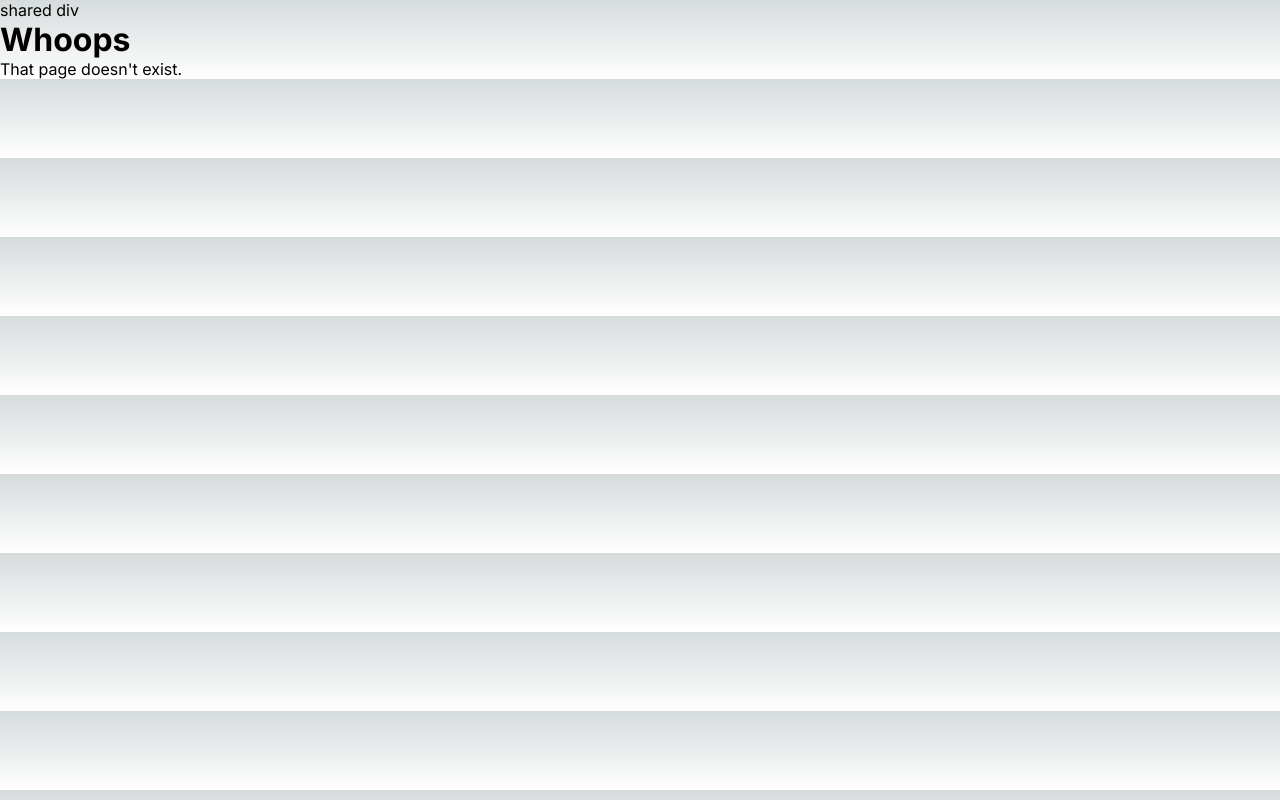
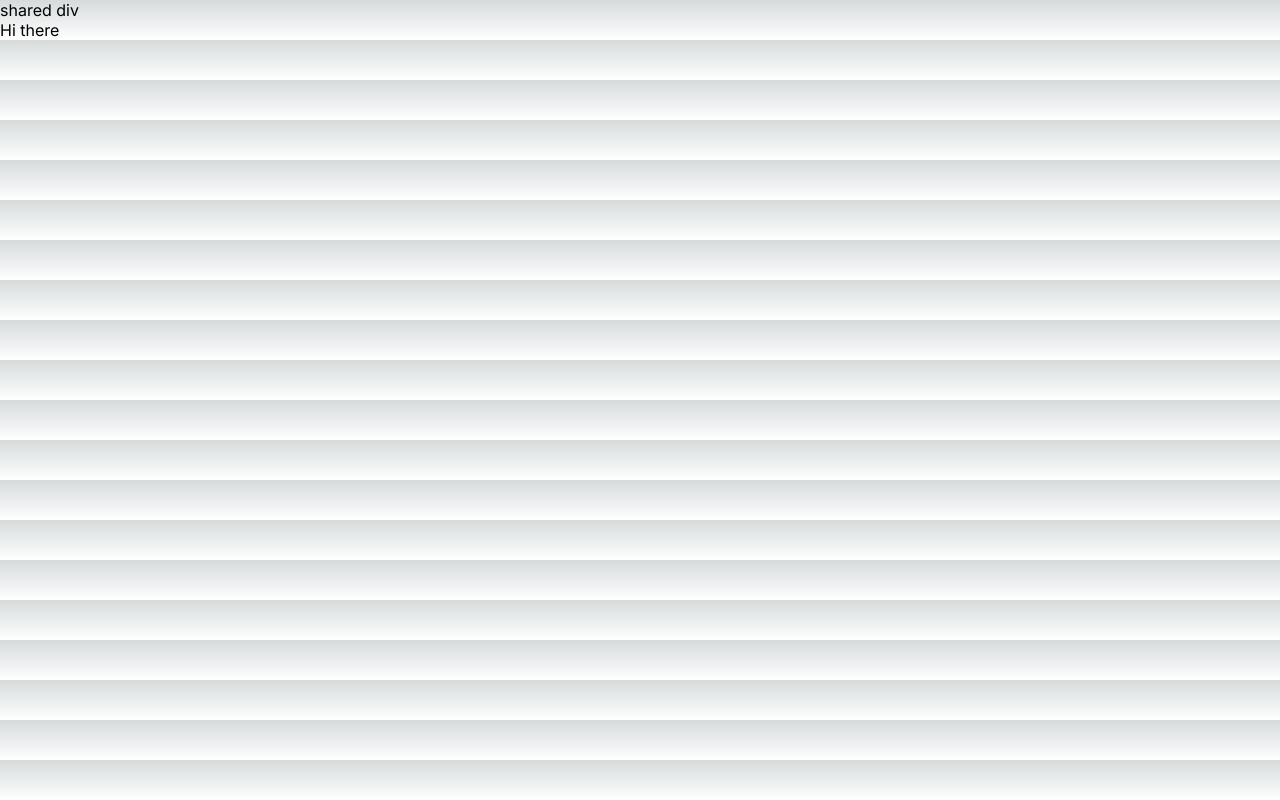
Before and after one commit to bluestormcreative/harvestpix, a Next.js app: page /hello in a window 1280 px wide. Before the commit this address had no page. Built offline with nearby package versions, Linux system fonts and the light colour scheme.

Commit message:
Test loading view component

```diff
--- /dev/null
+++ b/src/app/hello/page.tsx
@@ -0,0 +1,4 @@
+export default async function Page() {
+  await new Promise((resolve) => setTimeout(resolve, 1000)); // artifical delay to test loading
+  return <div>Hi there</div>;
+}
--- /dev/null
+++ b/src/app/loading.tsx
@@ -0,0 +1,3 @@
+export default function Loading() {
+  return <div>Loading...</div>;
+}
```
